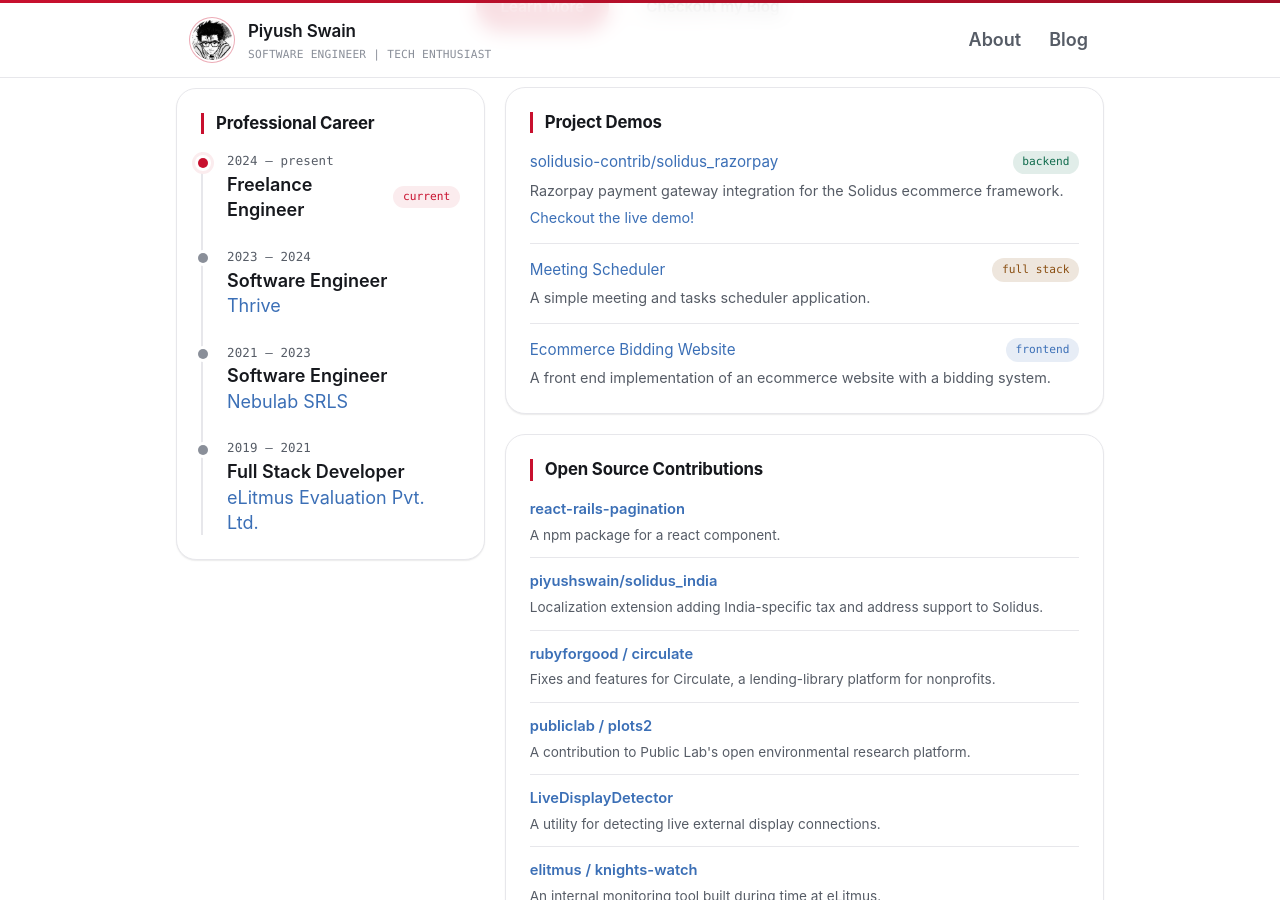
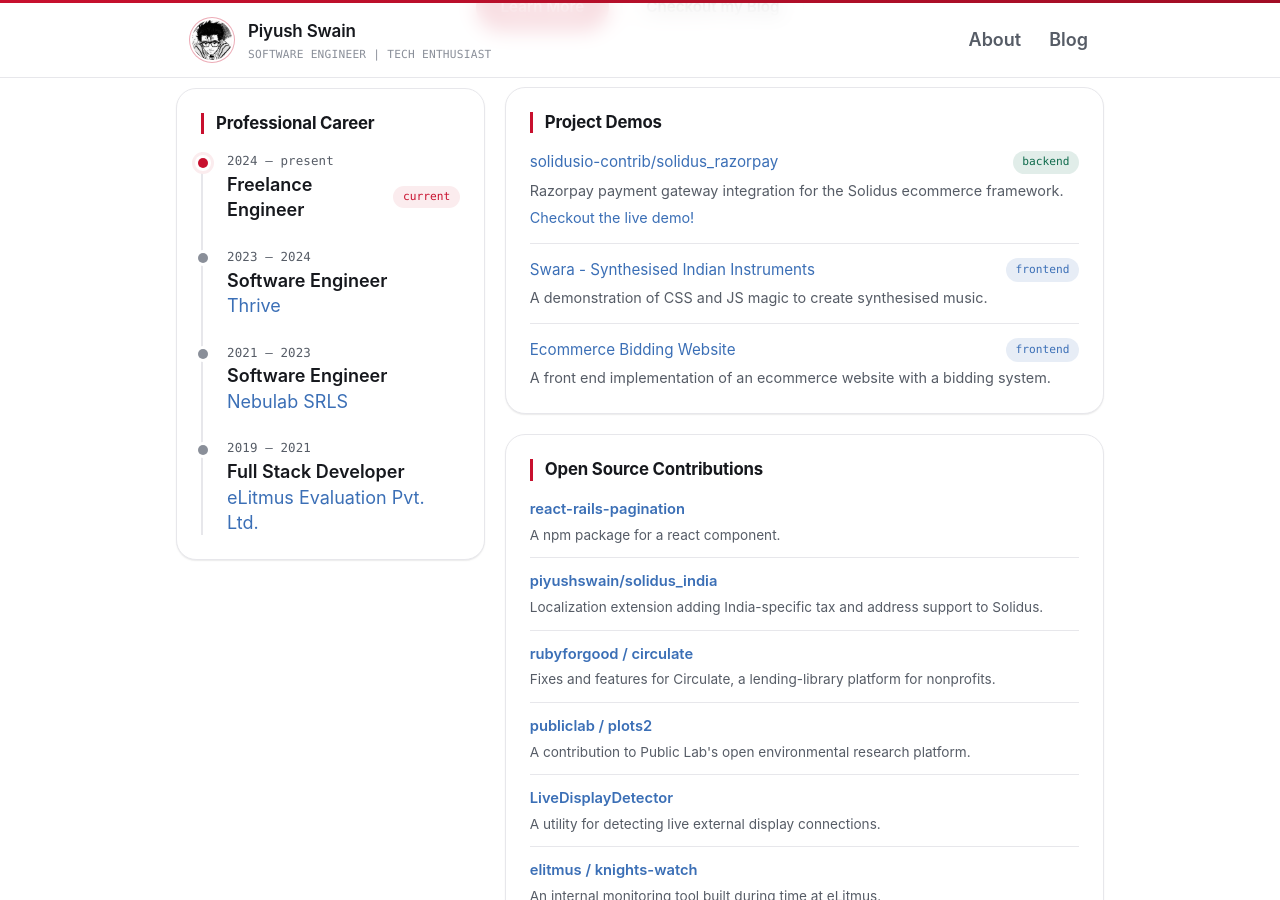
Before and after one commit to piyushswain/piyushswain.github.io, a Jekyll site: the page built from index.html, in a window 1280 px wide and 900 px high, scrolled down 382 px. Built offline with Jekyll 4.4.1, drawn with Linux system fonts in a browser that asks for light colours.

Commit message:
Add Swara to Project Demos list

```diff
--- a/index.html
+++ b/index.html
@@ -60,10 +60,10 @@ title: Software Engineer — Ruby on Rails & React
           </li>
           <li class="item">
             <div class="item-head">
-              <a href="https://github.com/piyushswain/Meeting-Scheduler" class="item-link">Meeting Scheduler</a>
-              <span class="tag tag-fullstack">full stack</span>
+              <a href="/demos/indian-instruments/" class="item-link" target="_blank">Swara - Synthesised Indian Instruments</a>
+              <span class="tag tag-frontend">frontend</span>
             </div>
-            <p class="item-desc">A simple meeting and tasks scheduler application.</p>
+            <p class="item-desc">A demonstration of CSS and JS magic to create synthesised music.</p>
           </li>
           <li class="item">
             <div class="item-head">
```
